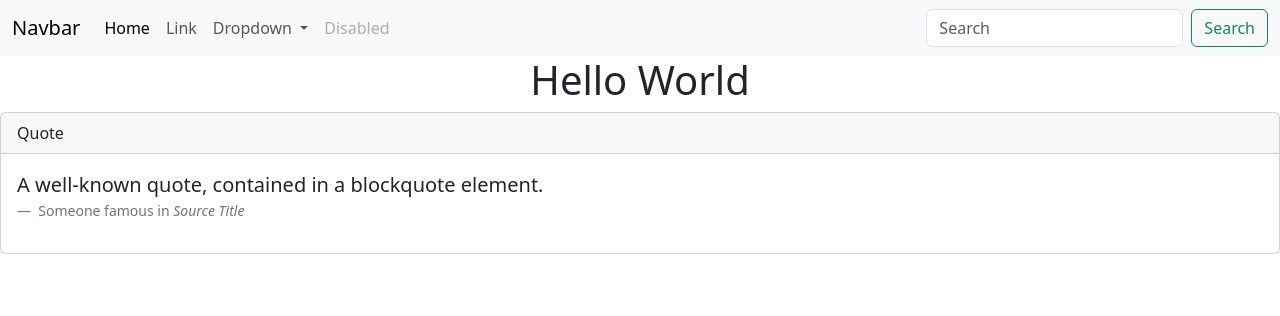
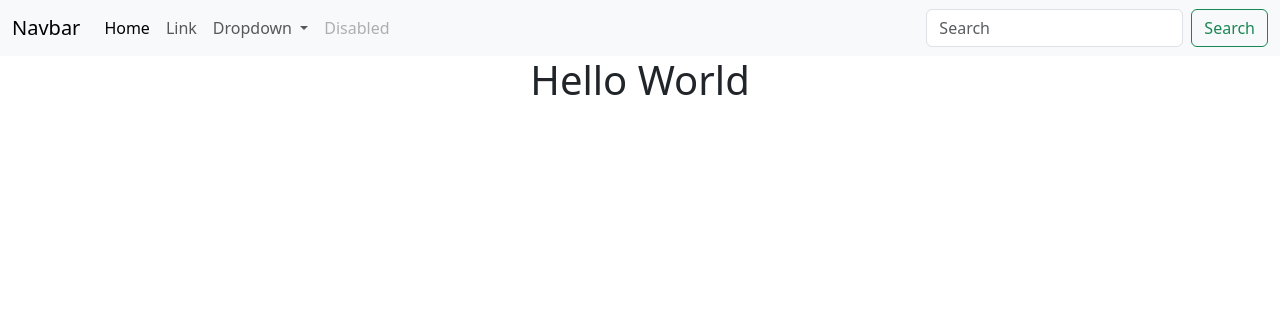
Before and after one commit to HajauIsMyName/restaurant-order-system, a Django app: page / in a window 1280 px wide. Shown: the top 316 px of the page. Run offline with Django 5.2, Linux system fonts and the light colour scheme; the visitor is signed in with stand-in values (Sample User, id 1).

Commit message:
sửa giao diện base

```diff
--- a/templates/includes/footer.html
+++ /dev/null
@@ -1,15 +0,0 @@
-<div class="card">
-    <div class="card-header">
-        Quote
-    </div>
-    <div class="card-body">
-        <figure>
-            <blockquote class="blockquote">
-                <p>A well-known quote, contained in a blockquote element.</p>
-            </blockquote>
-            <figcaption class="blockquote-footer">
-                Someone famous in <cite title="Source Title">Source Title</cite>
-            </figcaption>
-        </figure>
-    </div>
-</div>
--- a/templates/layouts/base.html
+++ b/templates/layouts/base.html
@@ -15,7 +15,6 @@
 <body>
     {% include "includes/navbar.html" %}
     <main class="container">{% block content %} {% endblock %}</main>
-    {% include "includes/footer.html" %}
 </body>
 <script src="{% static 'js/main.js' %}"></script>
 <script src="https://cdn.jsdelivr.net/npm/bootstrap@5.3.8/dist/js/bootstrap.bundle.min.js"
```
